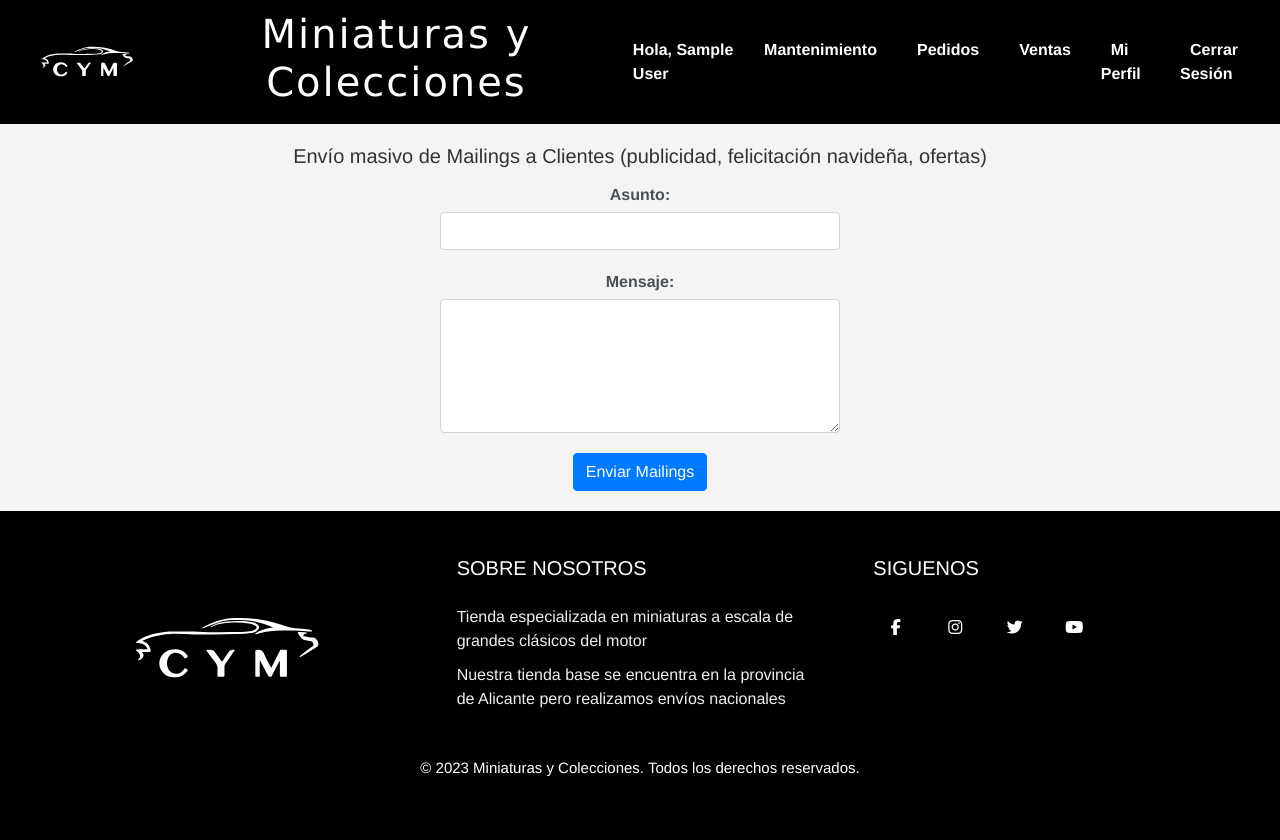
After one commit to Elizaga21/Elizaga21.github.io, a PHP site: page /mailings.php in a window 1280 px wide. The commit adds this page. Run offline with PHP 8.4, Linux system fonts and the light colour scheme; the visitor is signed in with stand-in values (Sample User, id 1); some libraries are stand-ins or nearby versions.

Commit message:
mailings

```diff
--- a/header.php
+++ b/header.php
@@ -89,7 +89,7 @@ function calcularPrecioTotal($carrito) {
                 break;
             case 'empleado':
               echo '<li><a href="empleado.php"><strong>Mantenimiento</strong></a></li>';
-                echo '<li><a href="enviar_mailings.php"><strong>Mailings</strong></a></li>';
+                echo '<li><a href="mailings.php"><strong>Mailings</strong></a></li>';
                 echo '<li><a href="perfil.php"><strong>Mi Perfil</strong></a></li>';
                 break;
             case 'cliente':
--- /dev/null
+++ b/mailings.php
@@ -0,0 +1,111 @@
+<?php
+session_start();
+require 'db_connection.php';
+
+if (!isset($_SESSION['user_id']) || ($_SESSION['rol'] !== 'empleado' && $_SESSION['rol'] !== 'administrador')) {
+    header("Location: login.php");
+    exit();
+}
+
+// Verificar si se ha enviado el formulario de envío de mailing
+if ($_SERVER['REQUEST_METHOD'] === 'POST') {
+
+    // Recuperar los datos del formulario
+    $asunto = $_POST['asunto'];
+    $mensaje = $_POST['mensaje'];
+
+    // Consulta para obtener la lista de correos de clientes
+    $stmt = $pdo->query("SELECT email FROM usuarios WHERE rol = 'cliente' AND activo = true");
+    $correos = $stmt->fetchAll(PDO::FETCH_COLUMN);
+
+    // Configuración de cabeceras para el envío de correos
+    $headers = "From: infominiaturasycolecciones@gmail.com\r\n";
+    $headers .= "Reply-To: infominiaturasycolecciones@gmail.com\r\n";
+    $headers .= "Content-Type: text/html; charset=UTF-8\r\n";
+
+    // Enviar correo a cada cliente
+    foreach ($correos as $correo) {
+        mail($correo, $asunto, $mensaje, $headers);
+    }
+
+}
+?>
+
+<!DOCTYPE html>
+<html lang="es">
+<head>
+    <meta charset="UTF-8">
+    <meta name="viewport" content="width=device-width, initial-scale=1.0">
+    <title>Envío de Mailings</title>
+    <link rel="stylesheet" href="https://stackpath.bootstrapcdn.com/bootstrap/4.3.1/css/bootstrap.min.css">
+    <link rel="stylesheet" href="styles.css">
+    <script src="https://kit.fontawesome.com/eb496ab1a0.js" crossorigin="anonymous"></script>
+
+</head>
+<style>
+    .container_mailing {
+        margin-top: 20px;
+    }
+
+
+    form {
+        max-width: 400px;
+        margin: 0 auto;
+    }
+
+    .form-group {
+        margin-bottom: 20px;
+    }
+
+    label {
+        display: block;
+        margin-bottom: 5px;
+        color: #495057;
+    }
+
+    input,
+    textarea {
+        width: 100%;
+        padding: 10px;
+        margin-bottom: 10px;
+        border: 1px solid #ced4da;
+        border-radius: 4px;
+    }
+
+    button {
+        background-color: #007bff;
+        color: #ffffff;
+        padding: 10px 20px;
+        border: none;
+        border-radius: 4px;
+        cursor: pointer;
+    }
+
+    button:hover {
+        background-color: #0056b3;
+    }
+
+</style>
+<body>
+
+    <?php include 'header.php'; ?>
+
+    <div class="container container_mailing text-center">
+        <h2>Envío masivo de Mailings a Clientes (publicidad, felicitación navideña, ofertas)</h2>
+        <form method="post">
+            <div class="form-group">
+                <label for="asunto">Asunto:</label>
+                <input type="text" name="asunto" id="asunto" class="form-control" required>
+            </div>
+            <div class="form-group">
+                <label for="mensaje">Mensaje:</label>
+                <textarea name="mensaje" id="mensaje" class="form-control" rows="5" required></textarea>
+            </div>
+            <button type="submit" class="btn btn-primary">Enviar Mailings</button>
+        </form>
+    </div>
+
+    <?php include 'footer.php'; ?>
+
+</body>
+</html>
```
